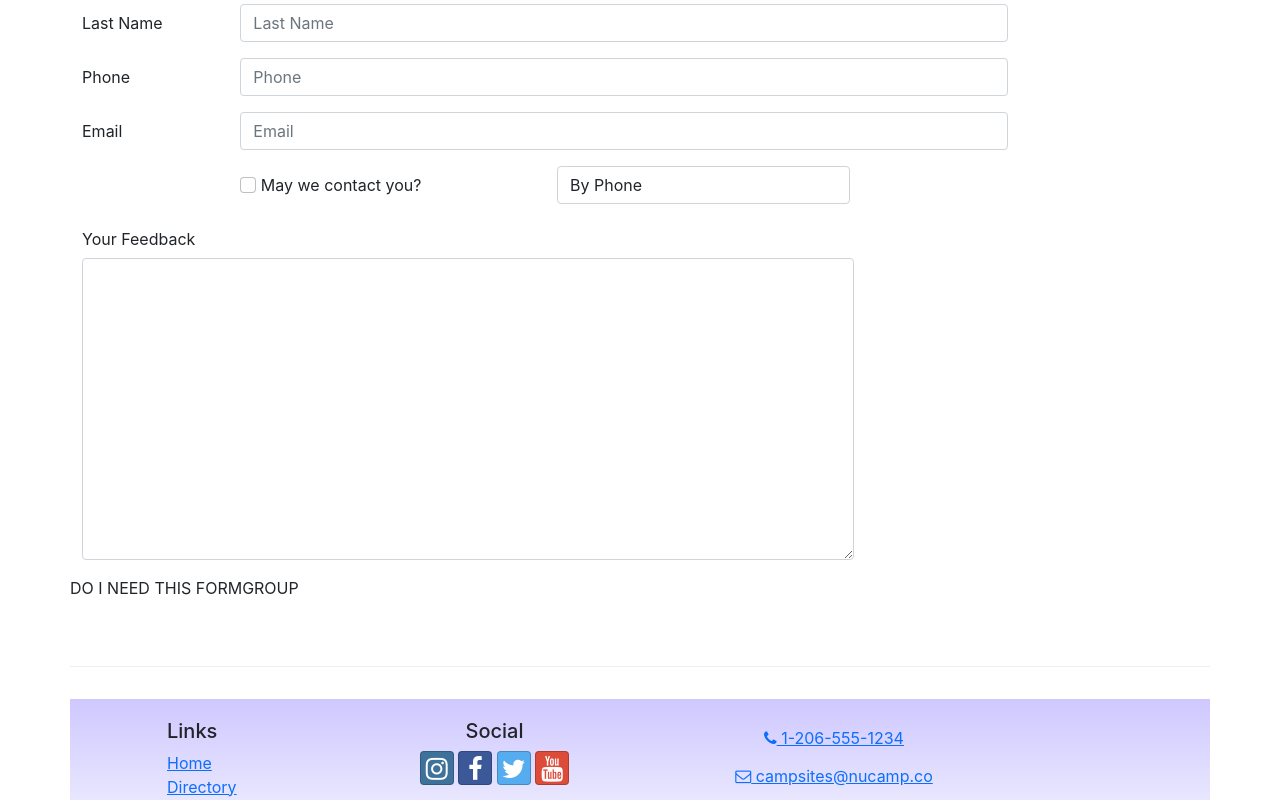
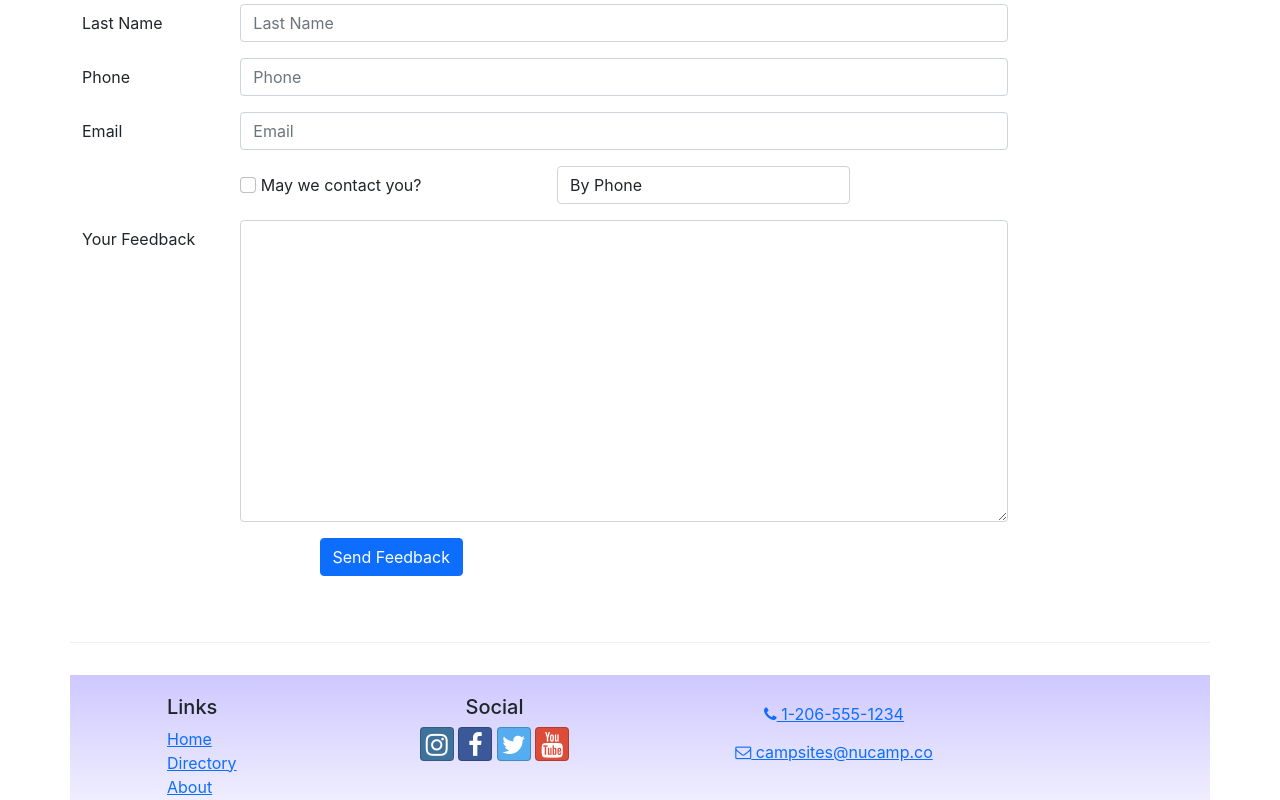
Before and after one commit to cbenedict76/3-React_2023_01_04, a React (Create React App) app: page /contact in a window 1280 px wide. Shown: the part 664-1464 px from the top of the page. Built offline with nearby package versions, Linux system fonts and the light colour scheme.

Commit message:
3-React - Week 3 - ContactForm Part 3

```diff
--- a/src/components/ContactForm.js
+++ b/src/components/ContactForm.js
@@ -2,17 +2,23 @@
 import { Formik, Field, Form } from 'formik';
 
 const ContactForm = () => {
+    const handleSubmit = (values, { resetForm }) => {
+        console.log('form values:', values);
+        console.log('in JSON format:', JSON.stringify(values));
+        resetForm();
+    };
 return (
     <Formik
         initialValues={{
             firstName: '',
-            lastname: '',
+            lastName: '',
             phoneNum: '',
             email: '',
             agree: false,
             contactType: 'By Phone',
             feedback: ''
         }}
+        onSubmit={handleSubmit}
     >
         <Form>
             <FormGroup row>
@@ -45,7 +51,7 @@
                 </Label>
                 <Col md='10'>
                     <Field
-                        name='phonenum'
+                        name='phoneNum'
                         placeholder='Phone'
                         className='form-control'
                     />
@@ -84,7 +90,7 @@
                     </Field>
                 </Col>
             </FormGroup>
-            <FormGroup>
+            <FormGroup row>
                 <Label row htmlFor='feedback' md='2'>
                     Your Feedback
                 </Label>
@@ -98,7 +104,11 @@
                 </Col>
             </FormGroup>
             <FormGroup row>
-                DO I NEED THIS FORMGROUP
+                <Col md={{ size: 10, offset: 3 }}>
+                    <Button type='submit' color='primary'>
+                        Send Feedback
+                    </Button>
+                </Col>
             </FormGroup>
         </Form>
     </Formik>
```
